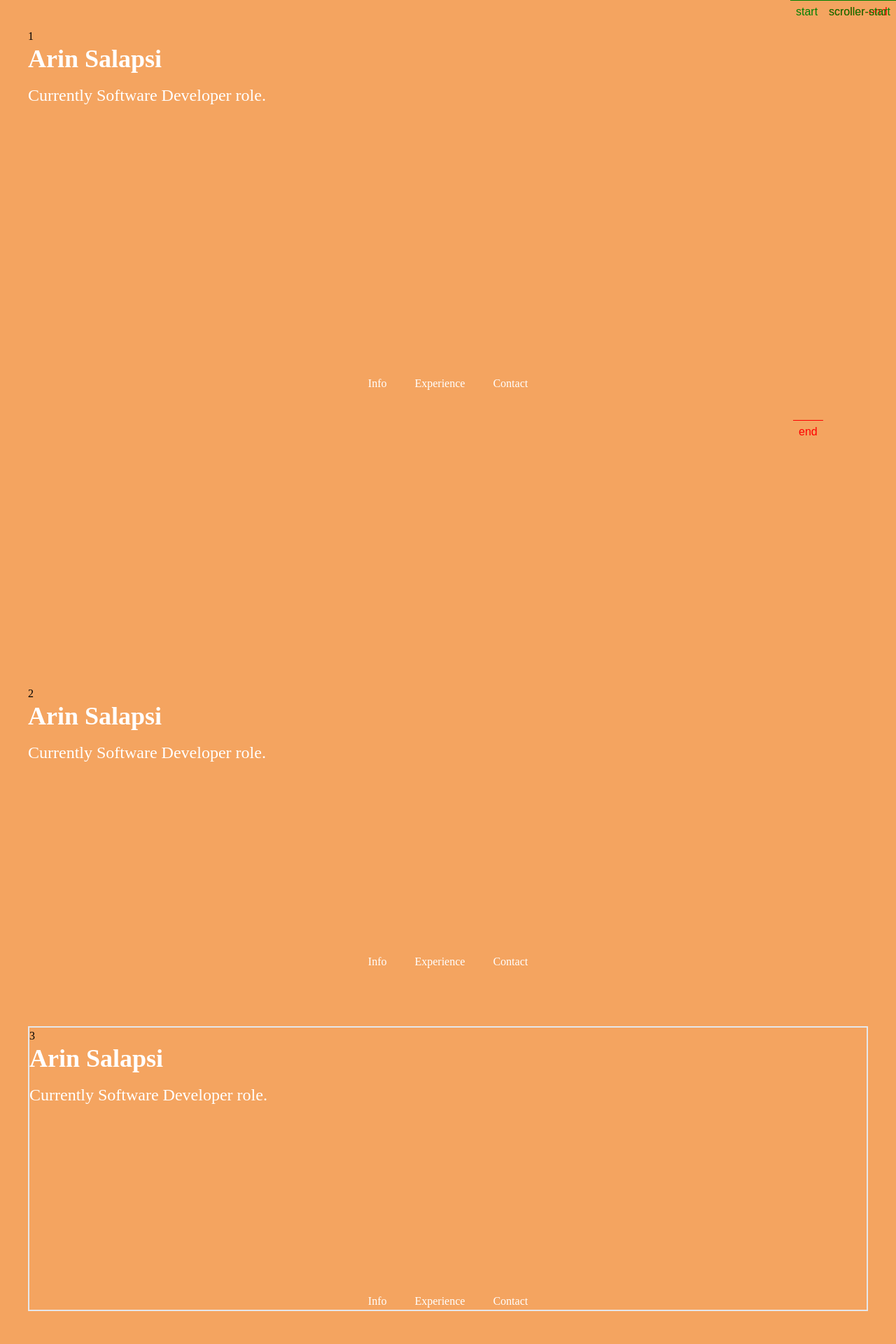
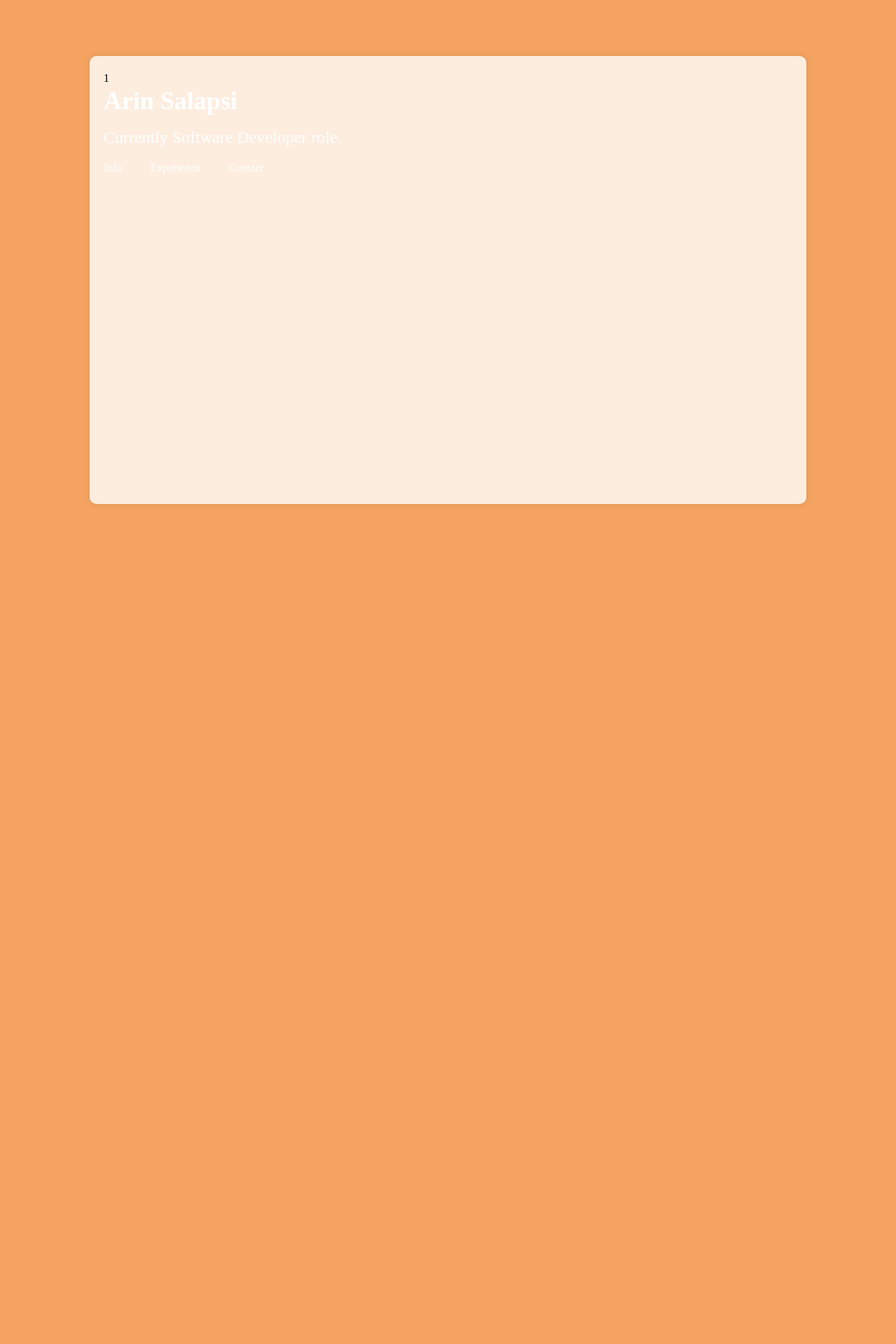
Before and after one commit to arrrin/personal, a SvelteKit app: page / in a window 1280 px wide. Shown: the top 1920 px of the page at 70% size. After the commit the page ends 800 px from the top, so only its background shows below. Built offline with nearby package versions, Linux system fonts and the light colour scheme; a web font is replaced by a local one.

Commit message:
Update +page.svelte

```diff
--- a/src/routes/+page.svelte
+++ b/src/routes/+page.svelte
@@ -5,72 +5,65 @@
   import Nav from "../component/nav.svelte";
   import { onMount } from "svelte";
 
-  let box: HTMLElement;
+  let container: HTMLElement;
 
   onMount(() => {
-    let sections = gsap.utils.toArray(".panel") as gsap.DOMTarget[],
-      currentSection = sections[0];
+    gsap.registerPlugin(ScrollTrigger);
 
-    gsap.registerPlugin(ScrollTrigger);
-    gsap.defaults({ overwrite: "auto", duration: 0.3});
-    function setSection(newSection: any) {
-      if (newSection !== currentSection) {
-        // gsap.to(currentSection, { opacity: 0 , autoAlpha: 0 });
-        // gsap.to(newSection, { opacity: 1, autoAlpha: 1 });
-        currentSection = newSection;
+    let panels = gsap.utils.toArray(".panel");
+
+    panels.forEach((panel:any, i) => {
+      ScrollTrigger.create({
+        trigger: panel as Element,
+        start: "top top",
+        end: "bottom top",
+
+        pinSpacing: false,
+      });
+
+      if (i !== 0) {
+        gsap.fromTo(panel,
+  {  opacity: 1 },
+  {
+    yPercent: 0,
+    opacity: 1,
+    scrollTrigger: {
+      trigger: panel as Element,
+      start: "top bottom",
+      end: "top center",
+      scrub: true,
+    }
+  }
+);
       }
-    }
-    ScrollTrigger.create({
-      trigger: ".info-panel",
-      start: "top top",
-      end: "bottom",
-      pin: ".info-panel",
-      markers:true,
-      scrub: true,
-      snap:1/ (sections.length -1 ),
-      pinSpacing:true,
     });
-
-    sections.forEach((section, i) => {
-
-      ScrollTrigger.create({
-        // use dynamic scroll positions based on the window height (offset by half to make it feel natural)
-        start: () => {
-          return (i - 0.2) * innerHeight;
-        },
-        end: () => (i + 1) * innerHeight,
-        // when a new section activates (from either direction), set the section accordinglyl.
-        onToggle: (self) => self.isActive && setSection(section),
-      });
-    });
-
   });
 </script>
 
-<main class="flex flex-col h-[300%] flex-nowrap container">
-  <section class="h-screen p-10 panel info-panel first ">
-    <div class="h-full  flex flex-col grow border-box">
+<main bind:this={container} class="scroll-container">
+  <section class="panel info-panel">
+    <div class="panel-content">
       1
       <Data />
       <Nav />
     </div>
   </section>
-  <section class=" h-screen p-10 panel experience-panel">
-    <div class="h-full  flex flex-col grow border-box">
+  <section class="panel experience-panel">
+    <div class="panel-content">
       2
       <Data />
       <Nav />
     </div>
   </section>
-  <section class="h-screen p-10 panel faq-panel">
-    <div class="h-full border-2 flex flex-col grow border-box">
+  <section class="panel faq-panel">
+    <div class="panel-content">
       3
       <Data />
       <Nav />
     </div>
   </section>
-  <section class="h-screen p-10 panel faq-panel">
-    <div class="h-full border-2 flex flex-col grow border-box">
+  <section class="panel faq-panel">
+    <div class="panel-content">
       4
       <Data />
       <Nav />
@@ -79,8 +72,33 @@
 </main>
 
 <style>
-  section:not(.first) {
-  /* opacity: 0; */
-  /* visibility: hidden; */
-}
+  :global(body, html) {
+    margin: 0;
+    padding: 0;
+    overflow: hidden;
+  }
+
+  .scroll-container {
+    height: 100vh;
+    overflow-y: auto;
+    overflow-x: hidden;
+  }
+
+  .panel {
+    height: 100vh;
+    width: 100%;
+    display: flex;
+    justify-content: center;
+    align-items: center;
+    position: relative;
+  }
+
+  .panel-content {
+    width: 80%;
+    height: 80%;
+    background-color: rgba(255, 255, 255, 0.8);
+    border-radius: 10px;
+    padding: 20px;
+    box-shadow: 0 0 10px rgba(0, 0, 0, 0.1);
+  }
 </style>
```
